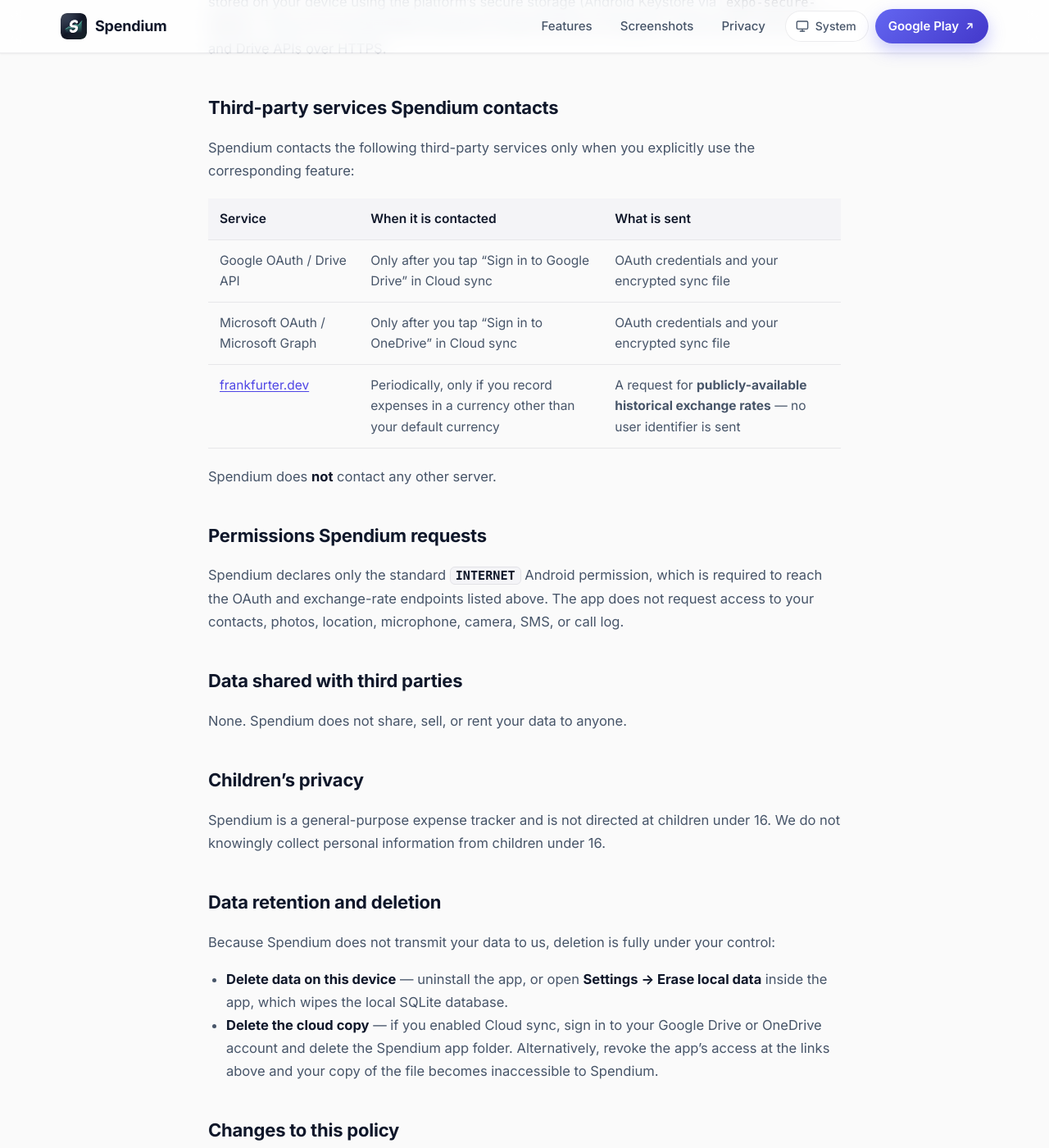
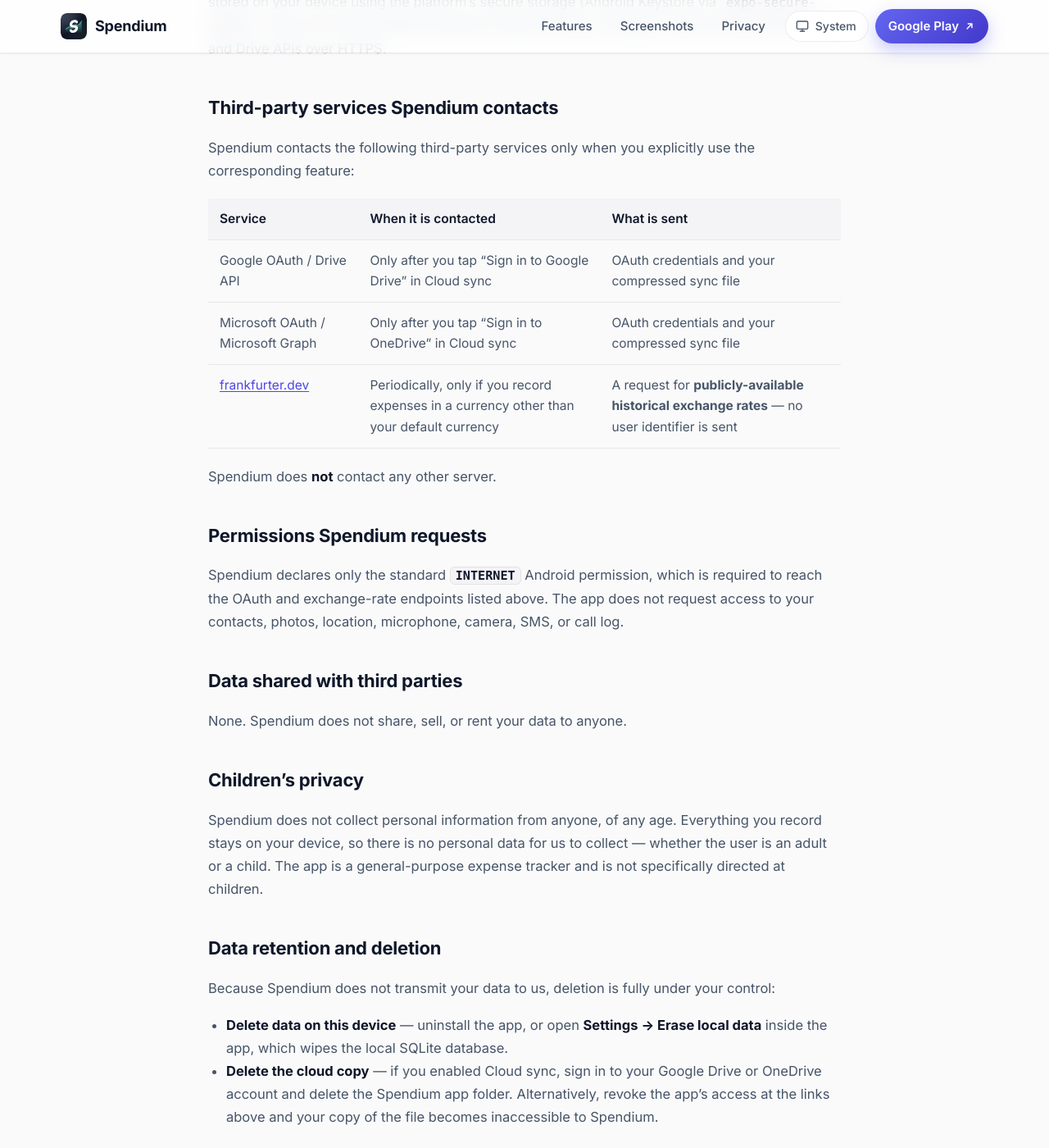
Before and after one commit to VolodymyrShpynta/spendium-site, a Jekyll site: the page built from privacy.md, in a window 1280 px wide and 1400 px high, scrolled down 1605 px. Shown: the whole window at 82% size. Built offline with Jekyll 4.4.1, drawn with Linux system fonts in a browser that asks for light colours.

Commit message:
Fix layout and wording.

```diff
--- a/_sass/spendium.scss
+++ b/_sass/spendium.scss
@@ -243,6 +243,9 @@
   max-width: 820px;
   margin: 0 auto;
   padding: 56px 24px 96px;
+  /* Long, space-less tokens (OAuth scope URLs, permission links) must wrap
+     instead of forcing the whole page to scroll sideways on phones. */
+  overflow-wrap: break-word;
 }
 
 /* ---------- Hero ---------- */
@@ -623,6 +626,9 @@
   border-radius: 6px;
   font-size: 0.92em;
   color: var(--text);
+  /* Long scope URLs (e.g. the Google Drive appdata scope) break mid-token on
+     narrow screens rather than overflowing the viewport. */
+  overflow-wrap: anywhere;
 }
 .page-doc table {
   width: 100%;
@@ -649,6 +655,21 @@
 }
 .page-doc a { color: var(--brand-600); text-decoration: underline; text-decoration-thickness: 1px; text-underline-offset: 2px; }
 .page-doc a:hover { color: var(--brand-700); }
+
+/* Mobile refinements so the policy reads cleanly on phones — parity with the
+   responsive landing page. */
+@media (max-width: 640px) {
+  main.page-doc { padding: 40px 18px 72px; }
+  .page-doc h2 { margin-top: 32px; }
+  /* Keep the 3-column "third-party services" table inside the viewport by
+     shrinking it slightly and letting long cell tokens break so the table's
+     intrinsic min-width collapses to fit narrow screens (break-word alone
+     does not reduce a cell's min-content width; `anywhere` does).
+     `table-layout: fixed` gives the columns equal thirds so the first column
+     is wide enough for whole words instead of being squeezed. */
+  .page-doc table { font-size: 14px; table-layout: fixed; }
+  .page-doc th, .page-doc td { padding: 9px 10px; overflow-wrap: anywhere; }
+}
 
 /* ---------- Footer ---------- */
 .site-footer {
--- a/index.html
+++ b/index.html
@@ -46,7 +46,7 @@
         <svg viewBox="0 0 24 24" fill="none" stroke="currentColor" stroke-width="2" stroke-linecap="round" stroke-linejoin="round" aria-hidden="true"><path d="M12 22s8-4 8-10V5l-8-3-8 3v7c0 6 8 10 8 10z"/></svg>
       </div>
       <h3>Your data stays yours</h3>
-      <p>No backend server. Everything you record lives in an encrypted on-device SQLite database &mdash; we literally cannot see your expenses.</p>
+      <p>No backend server. Everything you record lives in an on-device SQLite database &mdash; we literally cannot see your expenses.</p>
     </div>
 
     <div class="feature">
--- a/privacy.md
+++ b/privacy.md
@@ -76,8 +76,8 @@
 
 | Service | When it is contacted | What is sent |
 |---|---|---|
-| Google OAuth / Drive API | Only after you tap "Sign in to Google Drive" in Cloud sync | OAuth credentials and your encrypted sync file |
-| Microsoft OAuth / Microsoft Graph | Only after you tap "Sign in to OneDrive" in Cloud sync | OAuth credentials and your encrypted sync file |
+| Google OAuth / Drive API | Only after you tap "Sign in to Google Drive" in Cloud sync | OAuth credentials and your compressed sync file |
+| Microsoft OAuth / Microsoft Graph | Only after you tap "Sign in to OneDrive" in Cloud sync | OAuth credentials and your compressed sync file |
 | [frankfurter.dev](https://frankfurter.dev) | Periodically, only if you record expenses in a currency other than your default currency | A request for **publicly-available historical exchange rates** — no user identifier is sent |
 
 Spendium does **not** contact any other server.
@@ -95,9 +95,11 @@
 
 ## Children's privacy
 
-Spendium is a general-purpose expense tracker and is not directed at
-children under 16. We do not knowingly collect personal information from
-children under 16.
+Spendium does not collect personal information from anyone, of any age.
+Everything you record stays on your device, so there is no personal data
+for us to collect — whether the user is an adult or a child. The app is a
+general-purpose expense tracker and is not specifically directed at
+children.
 
 ## Data retention and deletion
 
```
Also changed, not shown: other parts of index.html (+1 -1 lines).
